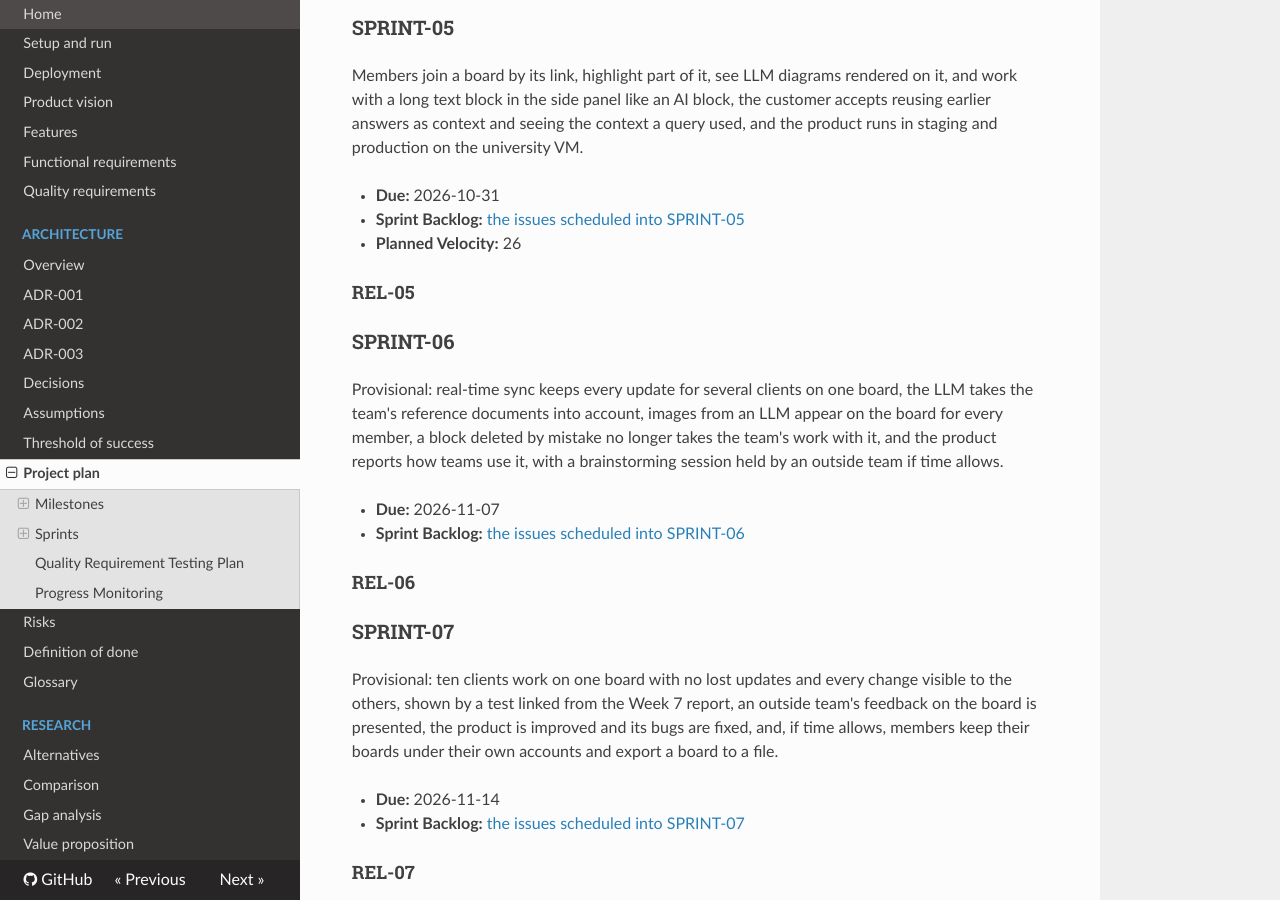
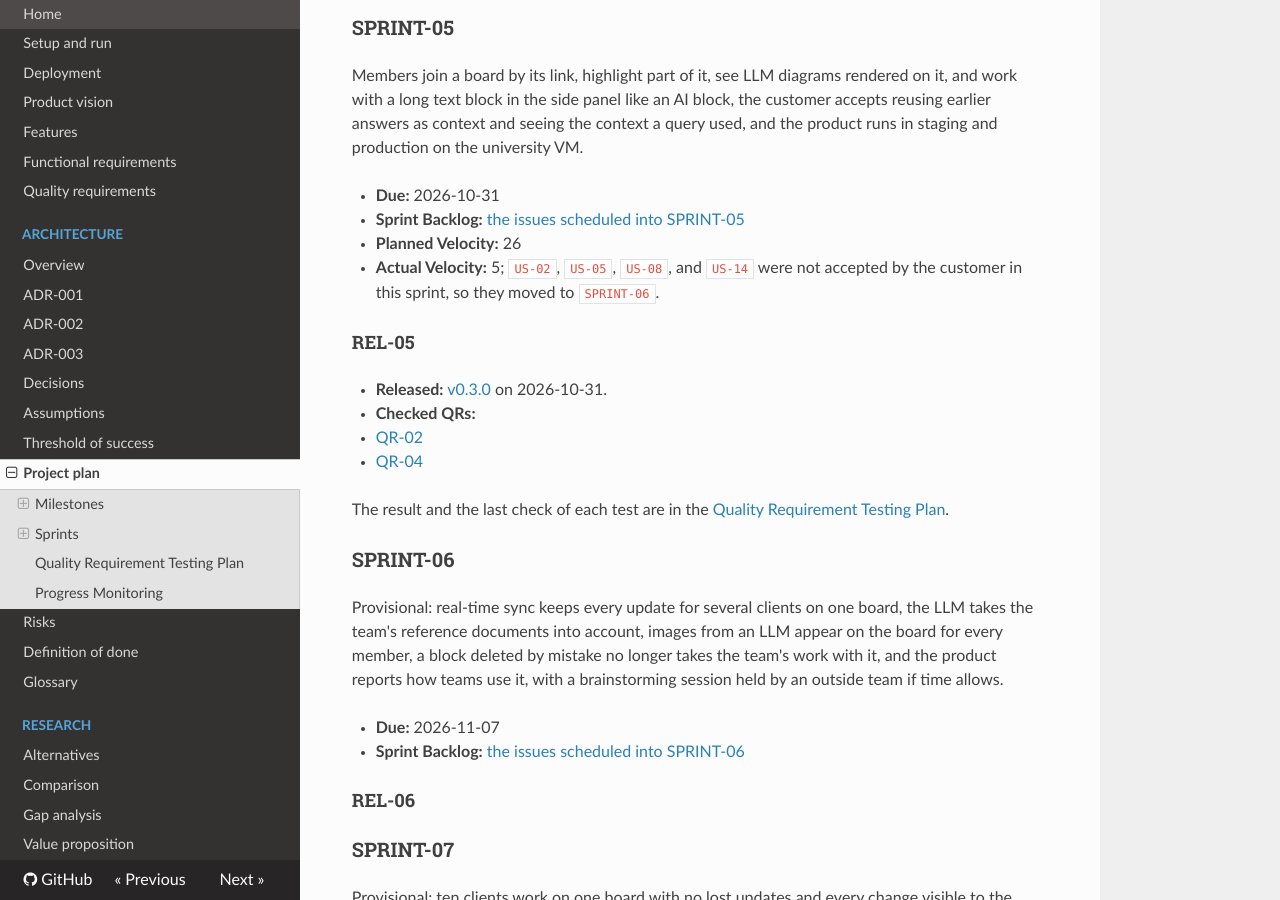
Before and after one commit to WellMadeTeam/workspace-ai-03, an MkDocs documentation site: the page built from docs/project-plan.md, in a window 1280 px wide and 900 px high, scrolled down 2129 px. Built offline with MkDocs 1.6.1, drawn with Linux system fonts in a browser that asks for light colours; nearby versions of some CDN libraries.

Commit message:
docs: record rel-05 and the sprint-05 velocity

```diff
--- a/docs/project-plan.md
+++ b/docs/project-plan.md
@@ -73,8 +73,16 @@ Members join a board by its link, highlight part of it, see LLM diagrams rendere
 - **Due:** 2026-10-31
 - **Sprint Backlog:** [the issues scheduled into SPRINT-05](https://github.com/WellMadeTeam/workspace-ai-03/milestone/5)
 - **Planned Velocity:** 26
+- **Actual Velocity:** 5; `US-02`, `US-05`, `US-08`, and `US-14` were not accepted by the customer in this sprint, so they moved to `SPRINT-06`.
 
 #### REL-05
+
+- **Released:** [v0.3.0](https://github.com/WellMadeTeam/workspace-ai-03/releases/tag/v0.3.0) on 2026-10-31.
+- **Checked QRs:**
+  - [QR-02](quality-requirements/qr/QR-02.md)
+  - [QR-04](quality-requirements/qr/QR-04.md)
+
+The result and the last check of each test are in the [Quality Requirement Testing Plan](#quality-requirement-testing-plan).
 
 ### SPRINT-06
 
```
